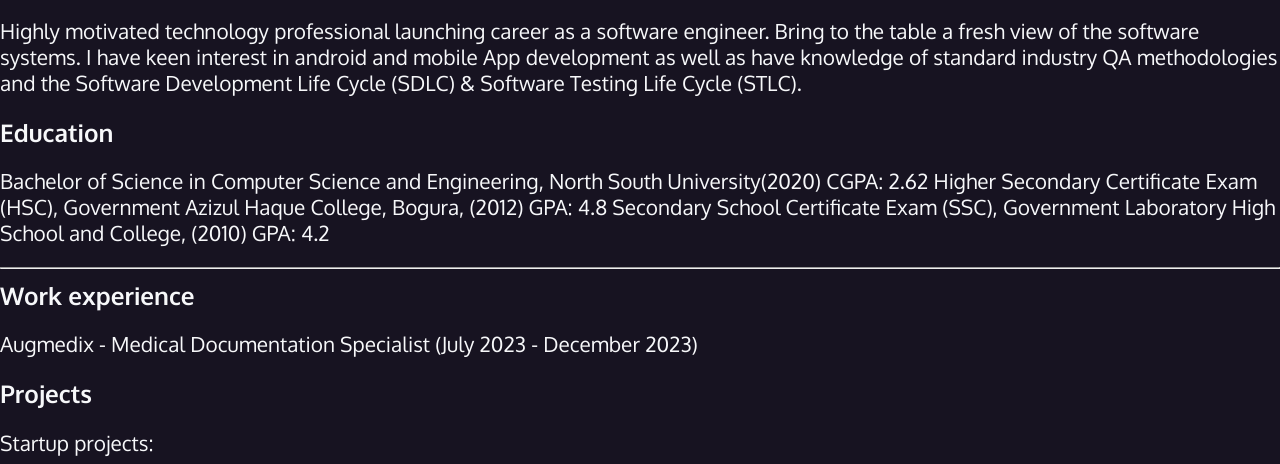
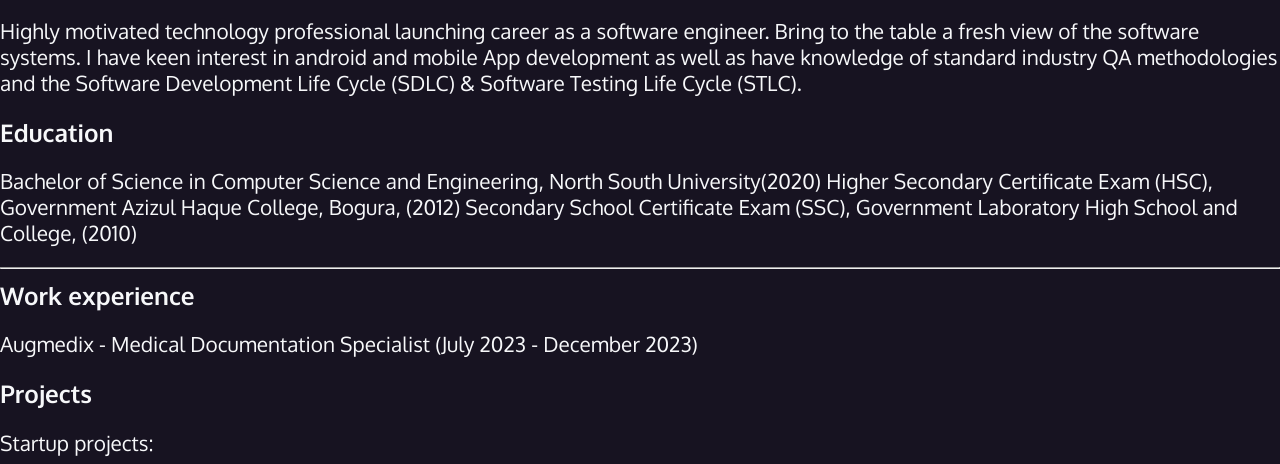
Before and after one commit to SafiulSadi/Portfolio-website-professional, a plain HTML site: page index.html in a window 1280 px wide. Shown: the part 336-800 px from the top of the page. Drawn offline with Linux system fonts and the light colour scheme; a web font is replaced by a local one.

Commit message:
update index

```diff
--- a/index.html
+++ b/index.html
@@ -57,12 +57,12 @@
   </p>
   <h3>Education </h3>
   <p>Bachelor of Science in Computer Science and Engineering, North South University(2020)
-    CGPA: 2.62
+
 
     Higher Secondary Certificate Exam (HSC), Government Azizul Haque College, Bogura, (2012)
-    GPA: 4.8
+
     Secondary School Certificate Exam (SSC), Government Laboratory High School and College, (2010)
-    GPA: 4.2</p>
+    </p>
   <hr>
   <h3>Work experience</h3>
   <p>Augmedix - Medical Documentation Specialist (July 2023 - December 2023) </p>
```
